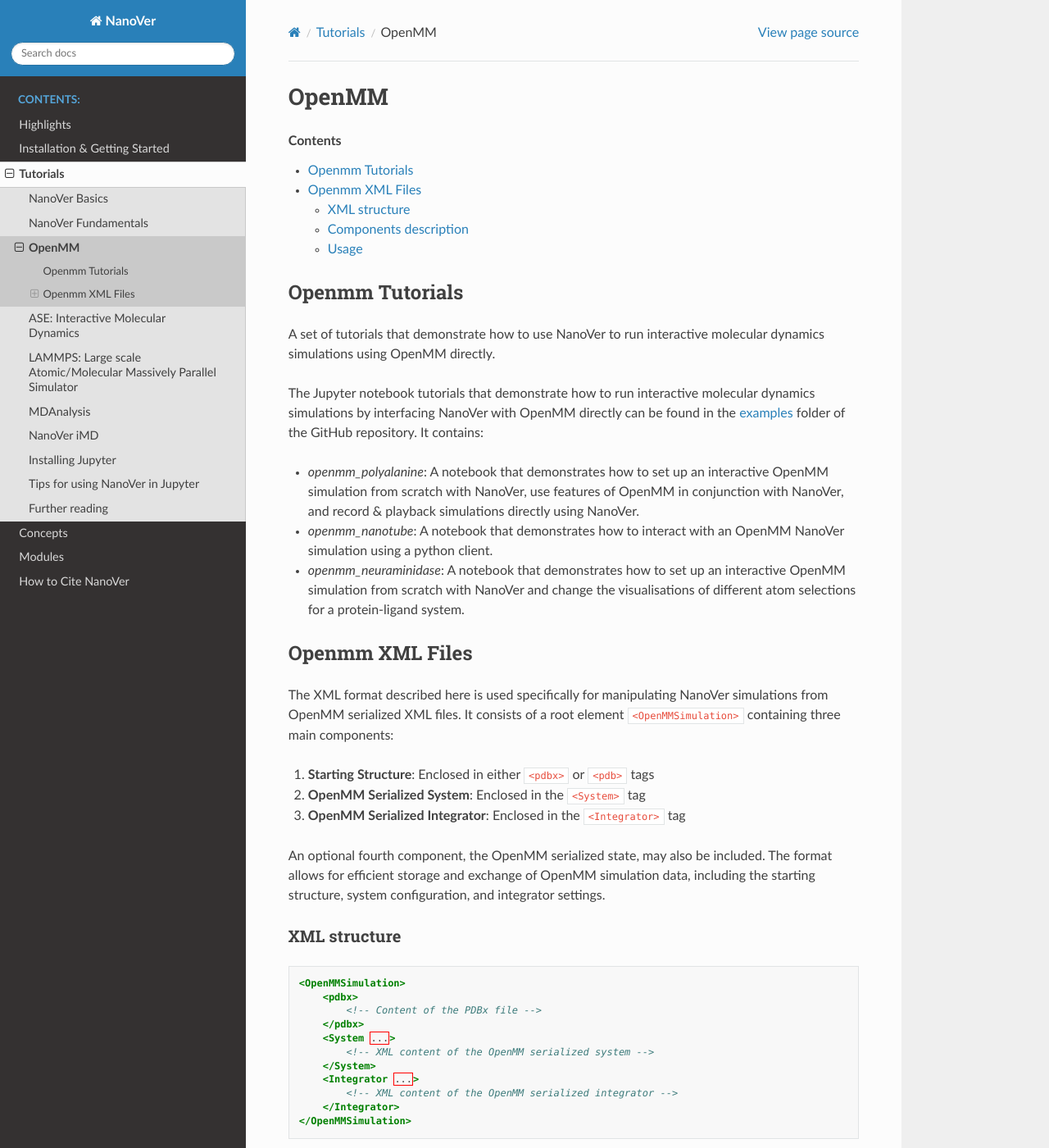
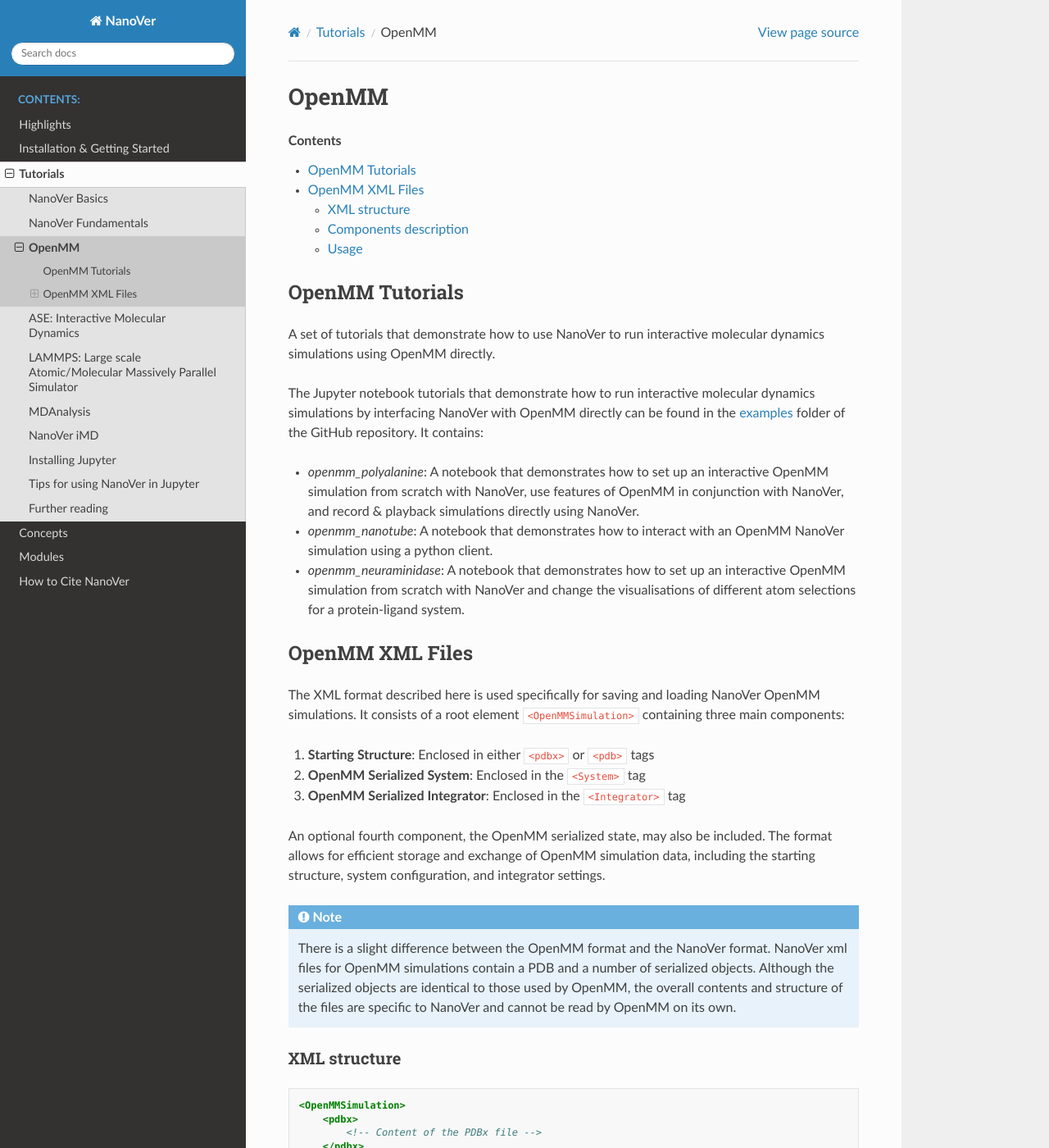
Before and after one commit to IRL2/nanover-docs, a Sphinx documentation site: the page built from source/tutorials/openmm.rst, in a window 1280 px wide and 1400 px high. Shown: the whole window at 82% size. Built offline with Sphinx 7.4.7 and the Read the Docs theme 3.1.0, drawn with Linux system fonts in a browser that asks for light colours; pages that are not in the unit, such as notebooks, are missing from menus; the version number could not be read and is left out; some of the changed text lies outside the part shown.

Commit message:
added links and reviews' comments

```diff
--- a/source/tutorials/openmm.rst
+++ b/source/tutorials/openmm.rst
@@ -6,7 +6,7 @@
     :depth: 2
     :local:
 
-Openmm Tutorials
+OpenMM Tutorials
 ==============================================
 A set of tutorials that demonstrate how to use NanoVer to run interactive molecular
 dynamics simulations using OpenMM directly.
@@ -25,10 +25,10 @@
   OpenMM simulation from scratch with NanoVer and change the visualisations of
   different atom selections for a protein-ligand system.
 
-Openmm XML Files
+OpenMM XML Files
 ==============================================
 
-The XML format described here is used specifically for manipulating NanoVer simulations from OpenMM serialized XML files. It consists of a root element ``<OpenMMSimulation>`` containing three main components:
+The XML format described here is used specifically for saving and loading NanoVer OpenMM simulations. It consists of a root element ``<OpenMMSimulation>`` containing three main components:
 
 1. **Starting Structure**: Enclosed in either ``<pdbx>`` or ``<pdb>`` tags
 2. **OpenMM Serialized System**: Enclosed in the ``<System>`` tag
@@ -36,6 +36,11 @@
 
 An optional fourth component, the OpenMM serialized state, may also be included.
 The format allows for efficient storage and exchange of OpenMM simulation data, including the starting structure, system configuration, and integrator settings.
+
+.. note::
+    There is a slight difference between the OpenMM format and the NanoVer format.
+    NanoVer xml files for OpenMM simulations contain a PDB and a number of serialized objects.
+    Although the serialized objects are identical to those used by OpenMM, the overall contents and structure of the files are specific to NanoVer and cannot be read by OpenMM on its own.
 
 XML structure
 -------------
@@ -121,7 +126,7 @@
 Serializing a simulation
 ^^^^^^^^^^^^^^^^^^^^^^^^
 
-To save a simulation to an Openmm XML::
+To save a simulation to a NanoVer OpenMM XML::
 
     xml_string = nanover.openmm.serializer.serialize_simulation(simulation)
 
@@ -131,7 +136,7 @@
 Deserializing a simulation
 ^^^^^^^^^^^^^^^^^^^^^^^^^^
 
-To load a simulation from an Openmm XML::
+To load a simulation from a NanoVer OpenMM XML::
 
     with open("sim.xml", "r") as f:
         simulation = nanover.openmm.serializer.deserialize_simulation(f.read())
@@ -147,3 +152,5 @@
         xml_string,
         platform_name="CUDA"
     )
+
+For more details, refer to the OpenMM example on saving systems to XML `files <https://github.com/openmm/openmm-cookbook/blob/main/notebooks/cookbook/Saving%20Systems%20to%20XML%20Files.ipynb>`_.
```
Also changed, not shown: other parts of source/tutorials/openmm.rst (+1 -1 lines).
